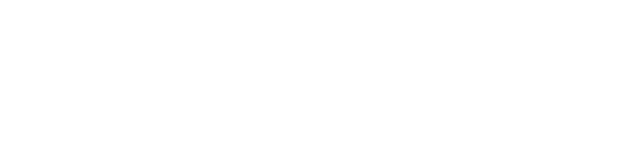
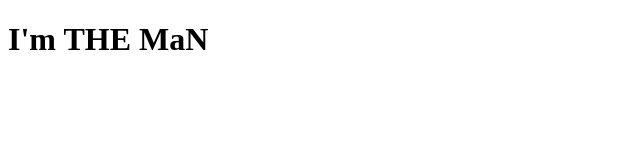
Before and after one commit to Davidgnr06/odin-lessons, a plain HTML site: page index.html in a window 1280 px wide. Shown: the whole page, without its empty margins (0-640 px from the left). Drawn offline with Linux system fonts and the light colour scheme.

Commit message:
practicing

```diff
--- a/index.html
+++ b/index.html
@@ -6,6 +6,6 @@
     <title>Document</title>
 </head>
 <body>
-
+    <h1>I'm THE MaN</h1>
 </body>
 </html>
```
